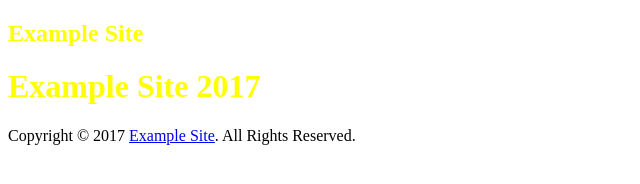
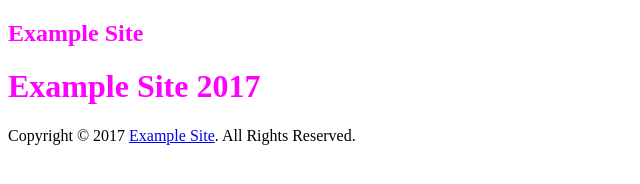
Before and after one commit to zce/x-pages-example, a plain HTML site: page index.html in a window 1280 px wide. Shown: the whole page, without its empty margins (0-640 px from the left). Drawn offline with Linux system fonts and the light colour scheme.

Commit message:
Update 2017-08-05T16:40:50.721Z

```diff
--- a/index.html
+++ b/index.html
@@ -1 +1 @@
-<!DOCTYPE html><html lang="en"><head><meta charset="utf-8"><meta http-equiv="X-UA-Compatible" content="IE=edge"><meta name="viewport" content="width=device-width,initial-scale=1,shrink-to-fit=no"><title>Home &laquo; Example Site</title><link rel="stylesheet" href="/assets/css/style.css"><style>h1{color:#ff0}</style></head><body><header><nav><h1>Example Site</h1></nav></header><h1>Example Site 2017</h1><footer><p>Copyright &copy; 2017 <a href="http://localhost:2080/">Example Site</a>. All Rights Reserved.</p></footer><script src="/assets/js/global.js"></script><script></script></body></html>
+<!DOCTYPE html><html lang="en"><head><meta charset="utf-8"><meta http-equiv="X-UA-Compatible" content="IE=edge"><meta name="viewport" content="width=device-width,initial-scale=1,shrink-to-fit=no"><title>Home &laquo; Example Site</title><link rel="stylesheet" href="/assets/css/style.css"><style>h1{color:#f0f}</style></head><body><header><nav><h1>Example Site</h1></nav></header><h1>Example Site 2017</h1><footer><p>Copyright &copy; 2017 <a href="http://localhost:2080/">Example Site</a>. All Rights Reserved.</p></footer><script src="/assets/js/global.js"></script><script></script></body></html>
```
